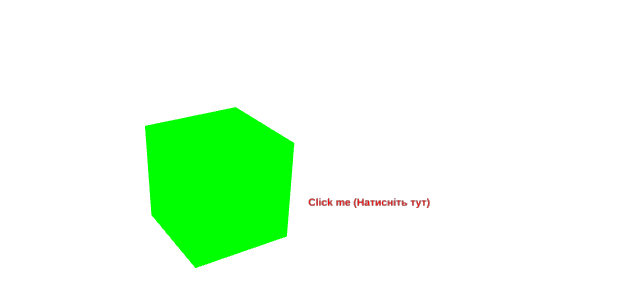
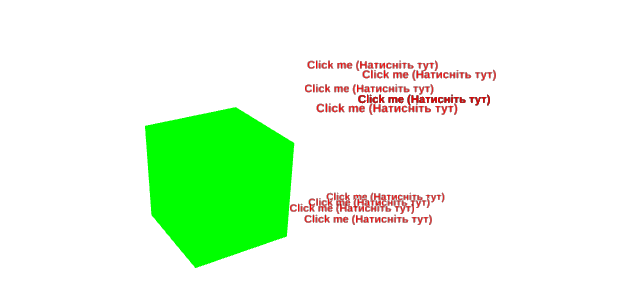
Before and after one commit to alexpreynolds/threejs-text-test, a plain HTML site: page index.html in a window 1280 px wide. Shown: the part 218-524 px from the top of the page, without its empty margins (423-1063 px from the left). Drawn offline with nearby package versions, Linux system fonts and the light colour scheme; animation ran at ten frames a second.

Commit message:
test 10 labels

```diff
--- a/index.html
+++ b/index.html
@@ -69,8 +69,28 @@
                 transparent: true,
                 alphaTest: 0.15
             });
-            var label_vertex = new THREE.Vector3(1, 0, 1);
-            labels.vertices.push(label_vertex);
+            var label_vertex_00 = new THREE.Vector3(1, 0, 1);
+	    var label_vertex_01 = new THREE.Vector3(1.2, 0, 1);
+	    var label_vertex_02 = new THREE.Vector3(0.8, 0, 1);
+	    var label_vertex_03 = new THREE.Vector3(0.8, 0, 1.2);
+	    var label_vertex_04 = new THREE.Vector3(0.8, 1, 1.2);
+	    var label_vertex_05 = new THREE.Vector3(1.2, 1, 1.2);
+	    var label_vertex_06 = new THREE.Vector3(1.2, 1, 1.2);
+	    var label_vertex_07 = new THREE.Vector3(1, 1, 0.8);
+	    var label_vertex_08 = new THREE.Vector3(1, 1.2, 0.8);
+	    var label_vertex_09 = new THREE.Vector3(1.2, 1.2, 1.2);
+
+            labels.vertices.push(label_vertex_00);
+	    labels.vertices.push(label_vertex_01);
+	    labels.vertices.push(label_vertex_02);
+	    labels.vertices.push(label_vertex_03);
+	    labels.vertices.push(label_vertex_04);
+	    labels.vertices.push(label_vertex_05);
+	    labels.vertices.push(label_vertex_06);
+	    labels.vertices.push(label_vertex_07);
+	    labels.vertices.push(label_vertex_08);
+	    labels.vertices.push(label_vertex_09);
+
             var label_system = new THREE.Points(labels, label_material);
             scene.add(label_system);
             camera.position.z = 5;
```
